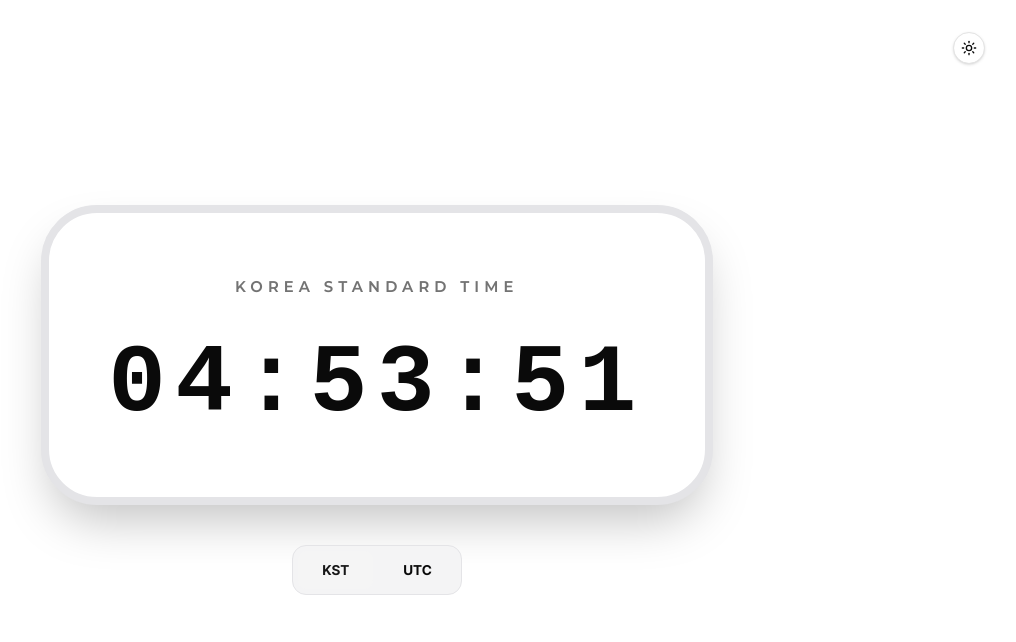
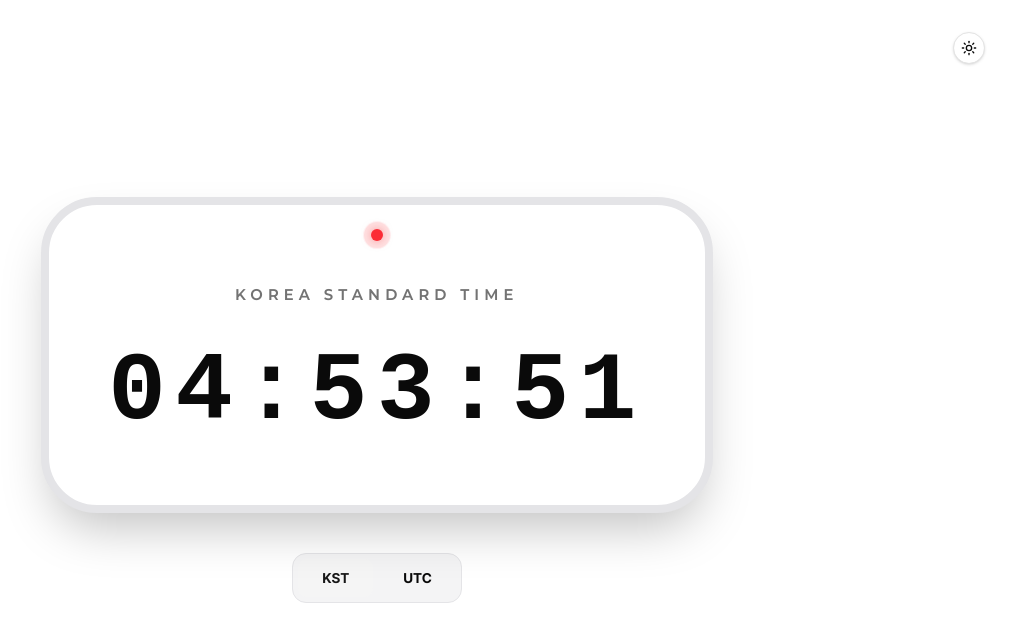
Before and after one commit to qus0in/clock, a Next.js app: page / in a window 1280 px wide. Shown: the top 642 px of the page, without its empty margins (263-1279 px from the left). Built offline with nearby package versions, Linux system fonts and the light colour scheme.

Commit message:
feat: 시계 상단 심장 박동 파장 애니메이션 추가

```diff
--- a/src/app/globals.css
+++ b/src/app/globals.css
@@ -47,6 +47,16 @@
 }
 
 @custom-variant dark (&:is(.dark *));
+
+@keyframes heartbeat {
+  0% { transform: scale(1); opacity: 0.8; }
+  100% { transform: scale(2.5); opacity: 0; }
+}
+
+.animate-heartbeat {
+  animation: heartbeat 1s cubic-bezier(0, 0, 0.2, 1) infinite;
+}
+
 
 @theme inline {
   --color-background: var(--background);
--- a/src/components/ClockDisplay.tsx
+++ b/src/components/ClockDisplay.tsx
@@ -23,10 +23,17 @@ export function ClockDisplay() {
 
   return (
     <div className="flex w-full flex-col items-center gap-6 px-4 md:gap-10">
-      {/* 테마 연동 카드: 보더 두께를 8px(border-8)로 대폭 강화 */}
-      <div className="flex w-full max-w-2xl flex-col items-center rounded-[3.5rem] bg-card p-10 shadow-2xl border-8 border-zinc-200 transition-colors duration-500 md:p-16 dark:bg-zinc-950 dark:border-zinc-800 dark:shadow-[0_0_60px_-15px_rgba(255,255,255,0.1)]">
-        {/* 가운데 정렬된 타임존 가이드 텍스트 (text-center 명시) */}
-        <h2 className="font-heading text-xs tracking-[0.4em] text-muted-foreground mb-4 font-bold text-center w-full md:text-sm md:mb-10">
+      {/* 테마 연동 카드 */}
+      <div className="relative flex w-full max-w-2xl flex-col items-center rounded-[3.5rem] bg-card p-10 shadow-2xl border-8 border-zinc-200 transition-colors duration-500 md:p-16 dark:bg-zinc-950 dark:border-zinc-800 dark:shadow-[0_0_60px_-15px_rgba(255,255,255,0.1)]">
+
+        {/* 심장 박동 파장 애니메이션 요소 */}
+        <div className="absolute top-6 flex items-center justify-center">
+          <div className="h-3 w-3 rounded-full bg-red-500 shadow-[0_0_10px_rgba(239,68,68,0.5)]" />
+          <div className="absolute h-3 w-3 rounded-full bg-red-500 animate-heartbeat" />
+        </div>
+
+        {/* 가운데 정렬된 타임존 가이드 텍스트 */}
+        <h2 className="font-heading text-xs tracking-[0.4em] text-muted-foreground mt-4 mb-4 font-bold text-center w-full md:text-sm md:mb-10">
           {isUTC ? "UNIVERSAL TIME" : "KOREA STANDARD TIME"}
         </h2>
 
```
